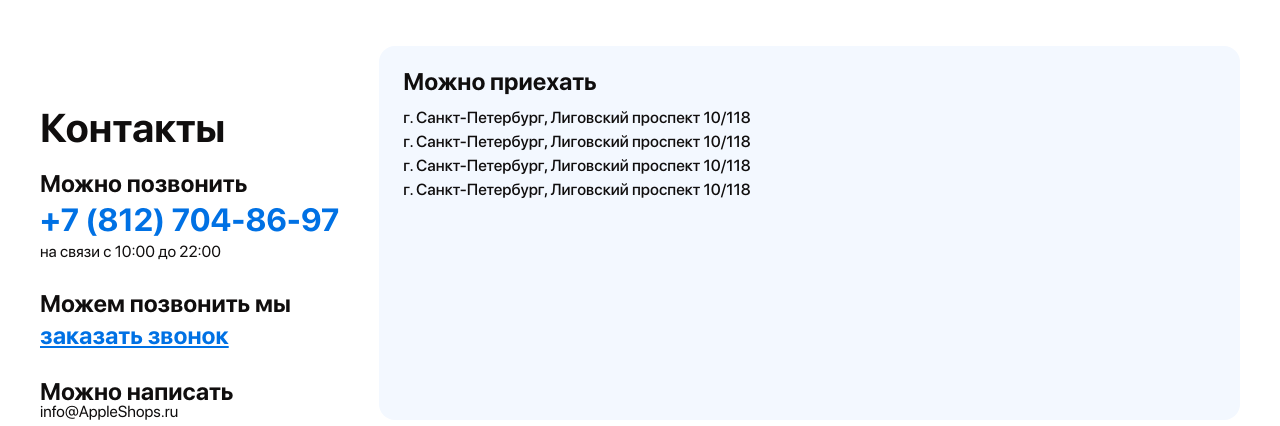
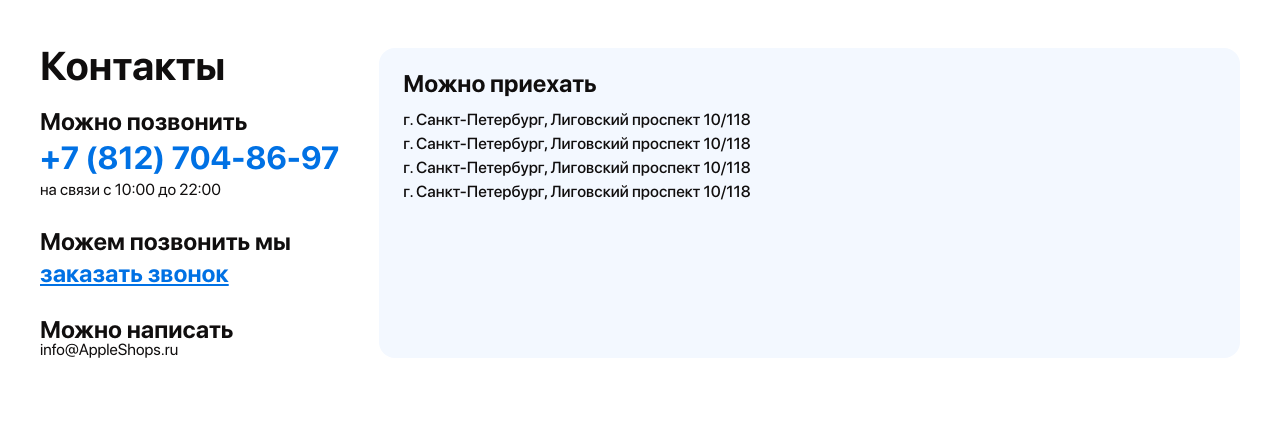
Before and after one commit to Mag1sstr/accessories-store-nextjs, a Next.js app: page /contacts in a window 1280 px wide. Shown: the part 294-720 px from the top of the page. Built offline with nearby package versions, Linux system fonts and the light colour scheme; no server answers.

Commit message:
update ContactsPage

```diff
--- a/src/components/ContactsPage/ContactsPage.module.css
+++ b/src/components/ContactsPage/ContactsPage.module.css
@@ -56,7 +56,9 @@
 }
 .locationRight {
   flex: 1;
-  height: 326px;
+  height: 262px;
+  border-radius: 1rem;
+  overflow: hidden;
 }
 .locationLeft {
   h2 {
```
